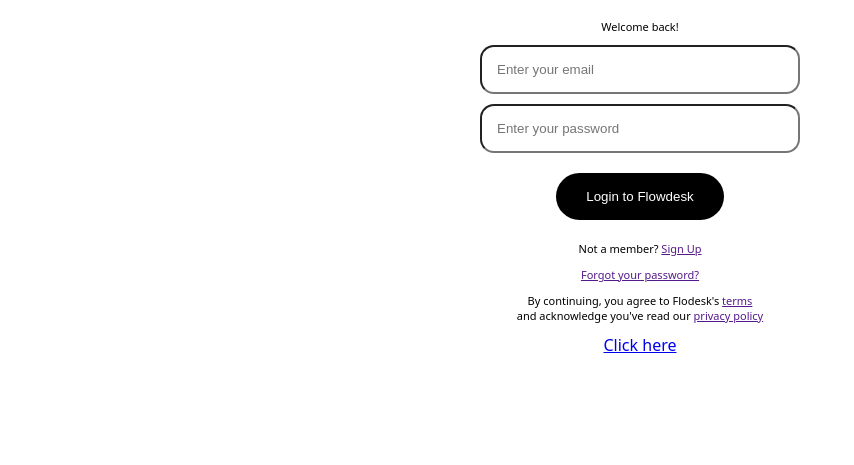
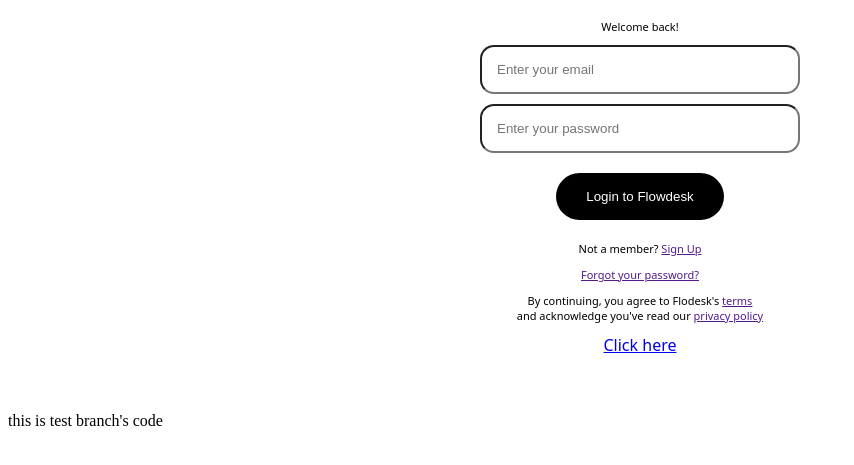
Before and after one commit to Kushal-Goswami/HTML-CSS-Projects, a plain HTML site: page index.html in a window 1280 px wide. Shown: the part 123-588 px from the top of the page, without its empty margins (0-854 px from the left). Drawn offline with Linux system fonts and the light colour scheme.

Commit message:
the test branch's code are added

```diff
--- a/index.html
+++ b/index.html
@@ -65,6 +65,12 @@
 
     </div>
 
+    <!-- test portion -->
+
+    <div>
+        this is test branch's code
+    </div>
+
 
 </body>
 </html>
```
